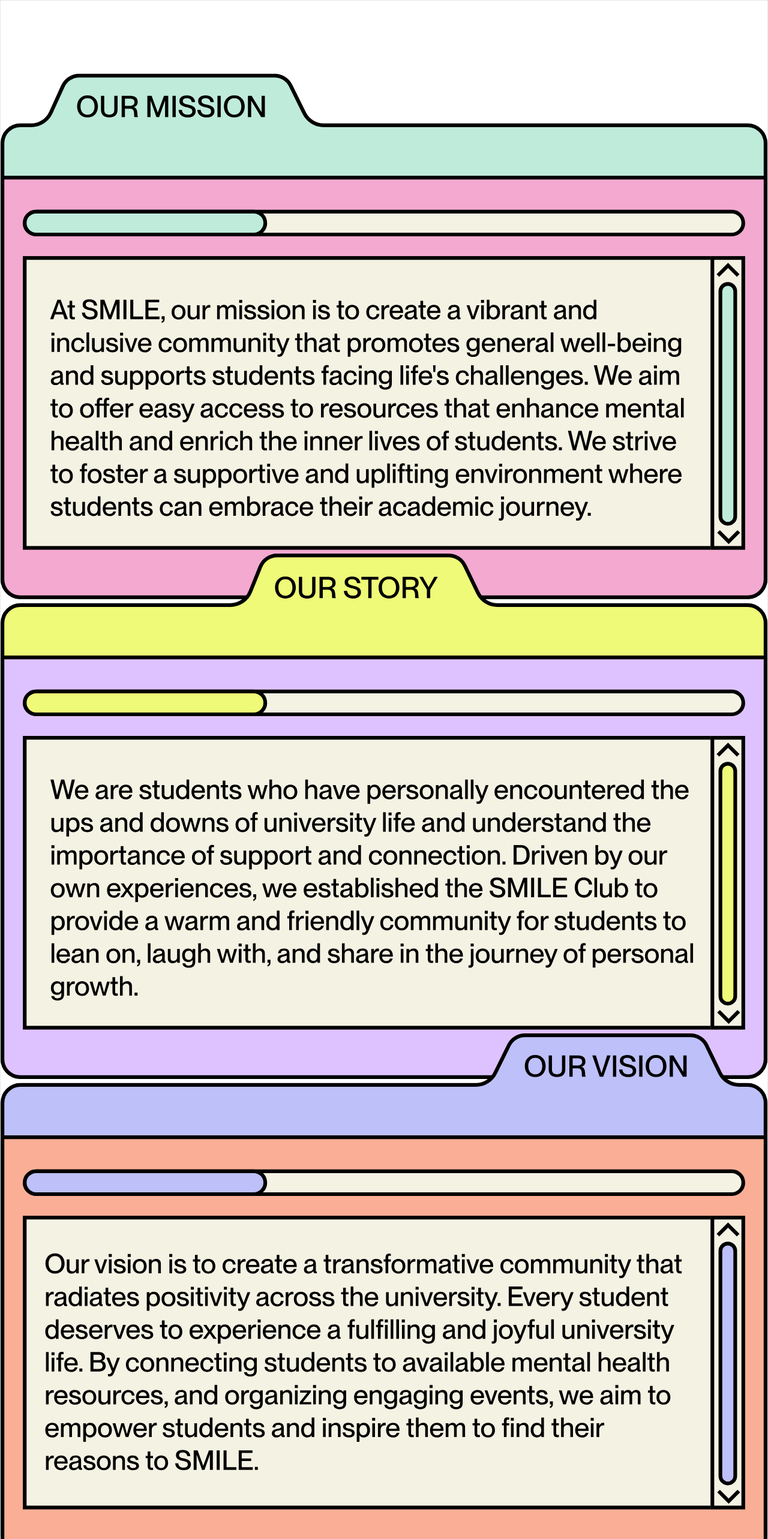
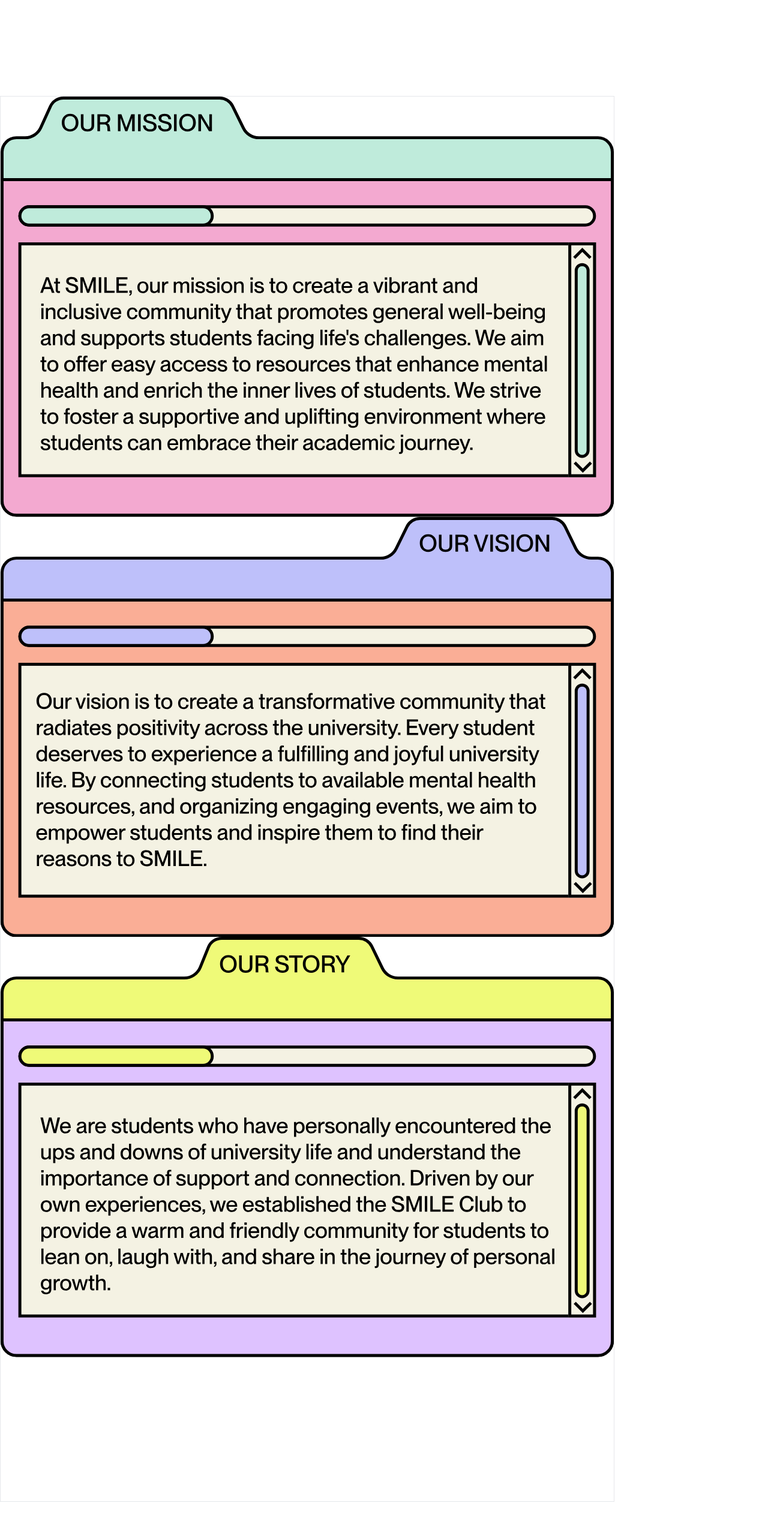
Before and after one commit to hadeya3ik/smile-Club-Frontend, a Next.js app: page / in a window 1280 px wide. Shown: the top 2566 px of the page at 60% size. After the commit the page ends 2504 px from the top, so only its background shows below. Built offline with nearby package versions, Linux system fonts and the light colour scheme.

Commit message:
added folder about page

```diff
--- a/app/page.tsx
+++ b/app/page.tsx
@@ -4,12 +4,11 @@
 import NavBar from '@/components/NavBar';
 import Footer from '@/components/Footer';
 import Cards from '@/components/Cards';
+
 export default function Home() {
   return ( <ReactLenis root>
     <main className="">
-      {/* <NavBar/> */}
       <Cards/>
-      <div className='h-screen'></div>
     </main>
     </ReactLenis>
   );
--- a/components/Cards.tsx
+++ b/components/Cards.tsx
@@ -1,23 +1,25 @@
-import { Content } from 'next/font/google'
-import React from 'react'
-import Mission from '@/images/mission.svg'
-import Story from '@/images/story.svg'
-import Vision from '@/images/vision.svg'
+import React from 'react';
+import Mission from '@/images/mission.svg';
+import Story from '@/images/story.svg';
+import Vision from '@/images/vision.svg';
 
 function Cards() {
     return (
-        <div className='relative pt-40 border'>
-            <div className='h-screen w-full flex items-center justify-center sticky top-40' >
-                <Mission className=""/>
+        <div className='relative mt-40 border max-w-[80vw]'>
+            <div className='sticky' style={{ top: '0px' }}>
+                <Mission className="" />
             </div>
-            <div className='h-screen w-full flex items-center justify-center sticky top-0' style={{top: `calc(-10% + ${1 * 230}px)`}}>
-                <Story className=""/>
+            <div className='sticky' style={{ top: '10vh' }}>
+                <Vision className="" />
             </div>
-            <div className='h-screen w-full flex items-center justify-center sticky top-0' style={{top: `calc(-10% + ${2 * 500}px)`}}>
-                <Vision className=""/>
+            <div className='sticky' style={{ top: '20vh' }}>
+                <Story className="" />
+            </div>
+            <div className='sticky' style={{ top: '30vh' }}>
+                <div className='h-[30vh] w-[100px]'></div>
             </div>
         </div>
-      )
-    }
+    );
+}
 
-export default Cards
+export default Cards;
```
